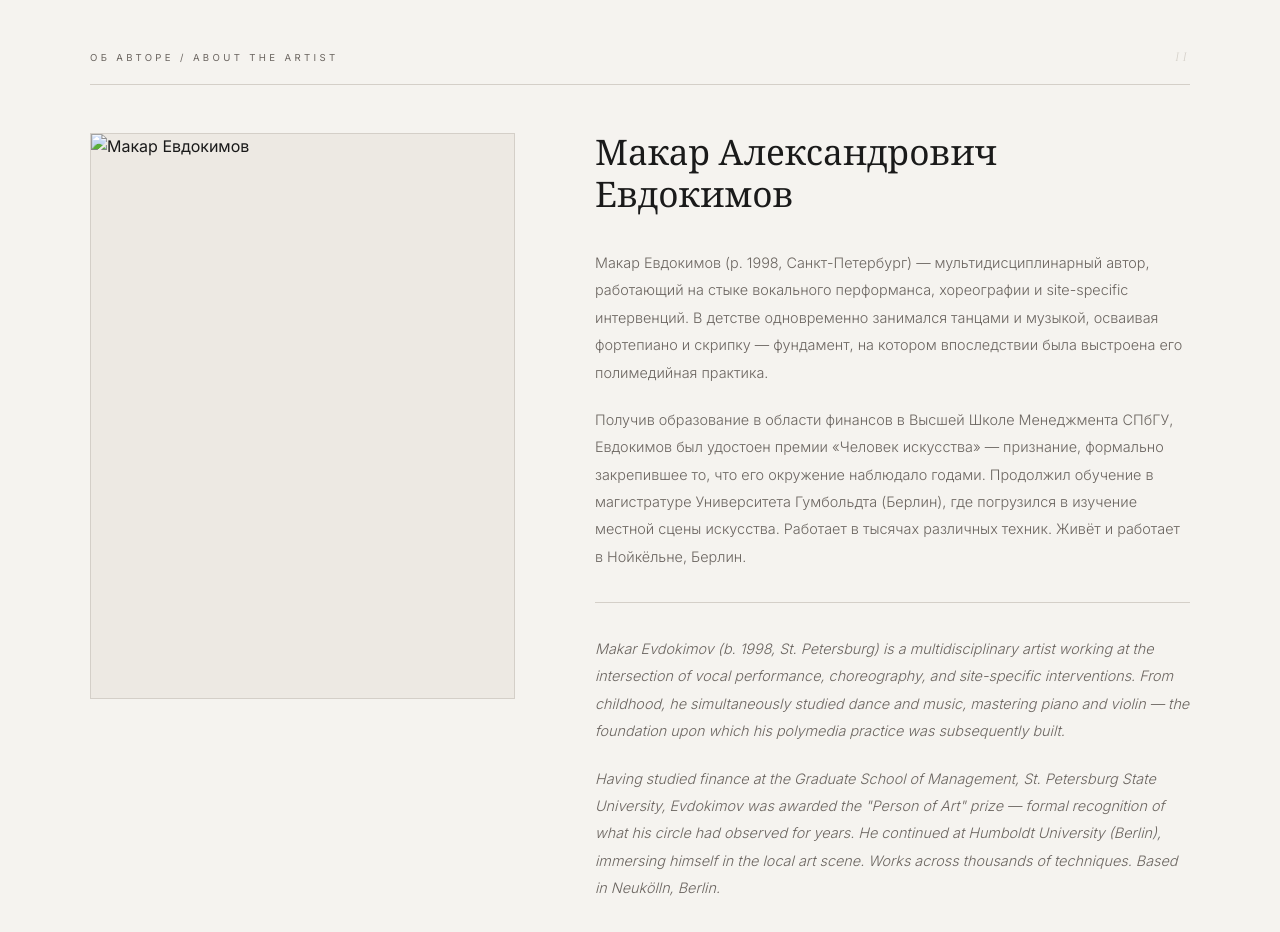
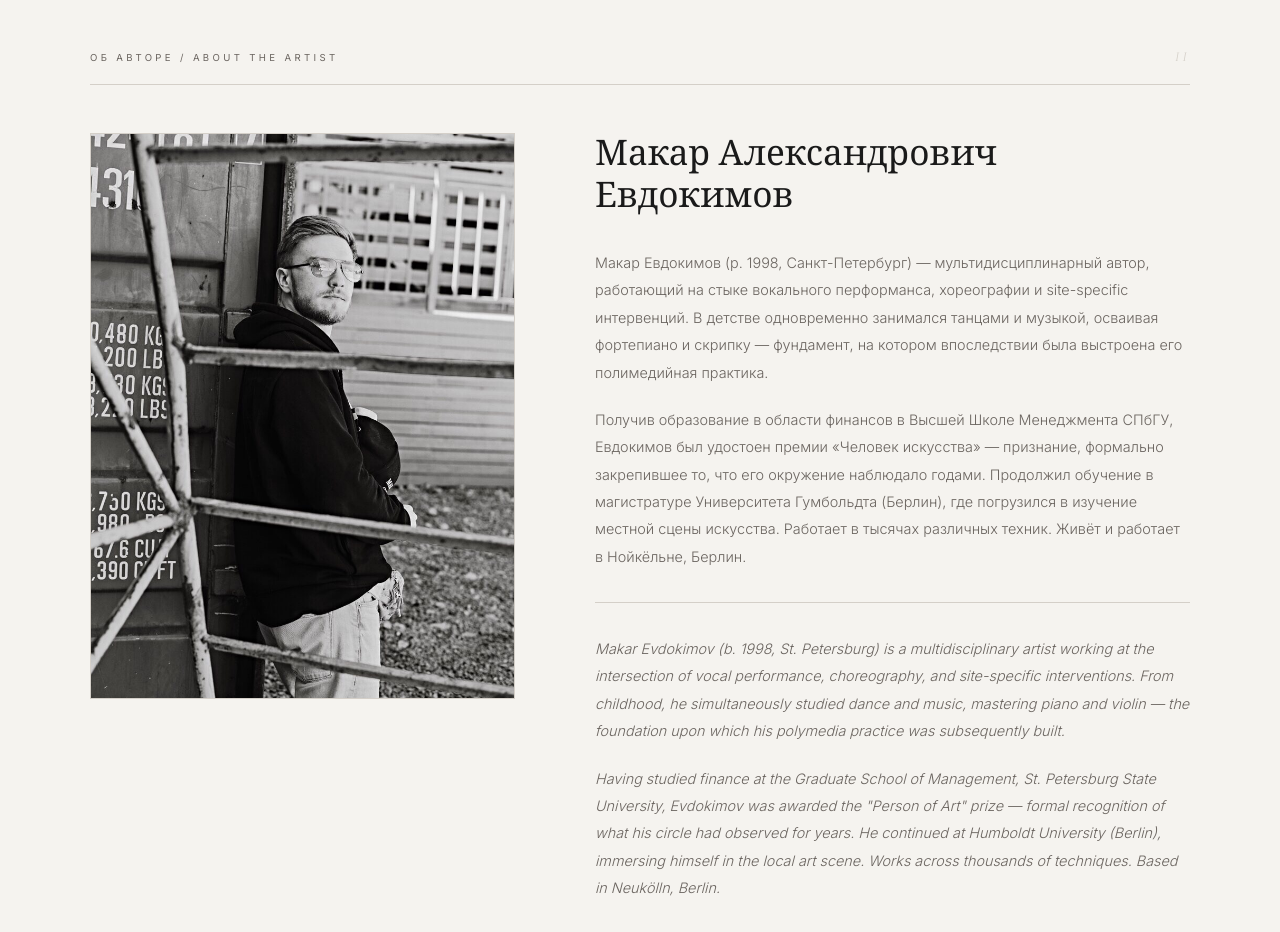
Before and after one commit to angelinagarden/to-be-present-is-to-create, a plain HTML site: page index.html in a window 1280 px wide. Shown: the part 1840-2772 px from the top of the page. Drawn offline with nearby package versions, Linux system fonts and the light colour scheme.

Commit message:
Fix portrait src: Макар фото.jpg → makar-photo.jpg

```diff
--- a/index.html
+++ b/index.html
@@ -985,7 +985,7 @@
   </div>
   <div class="about-grid">
     <div class="about-portrait">
-      <img src="Макар фото.jpg" alt="Макар Евдокимов" style="width:100%;height:100%;object-fit:cover;display:block;">
+      <img src="makar-photo.jpg" alt="Макар Евдокимов" style="width:100%;height:100%;object-fit:cover;display:block;">
     </div>
     <div class="about-bio">
       <h3>Макар Александрович Евдокимов</h3>
```
